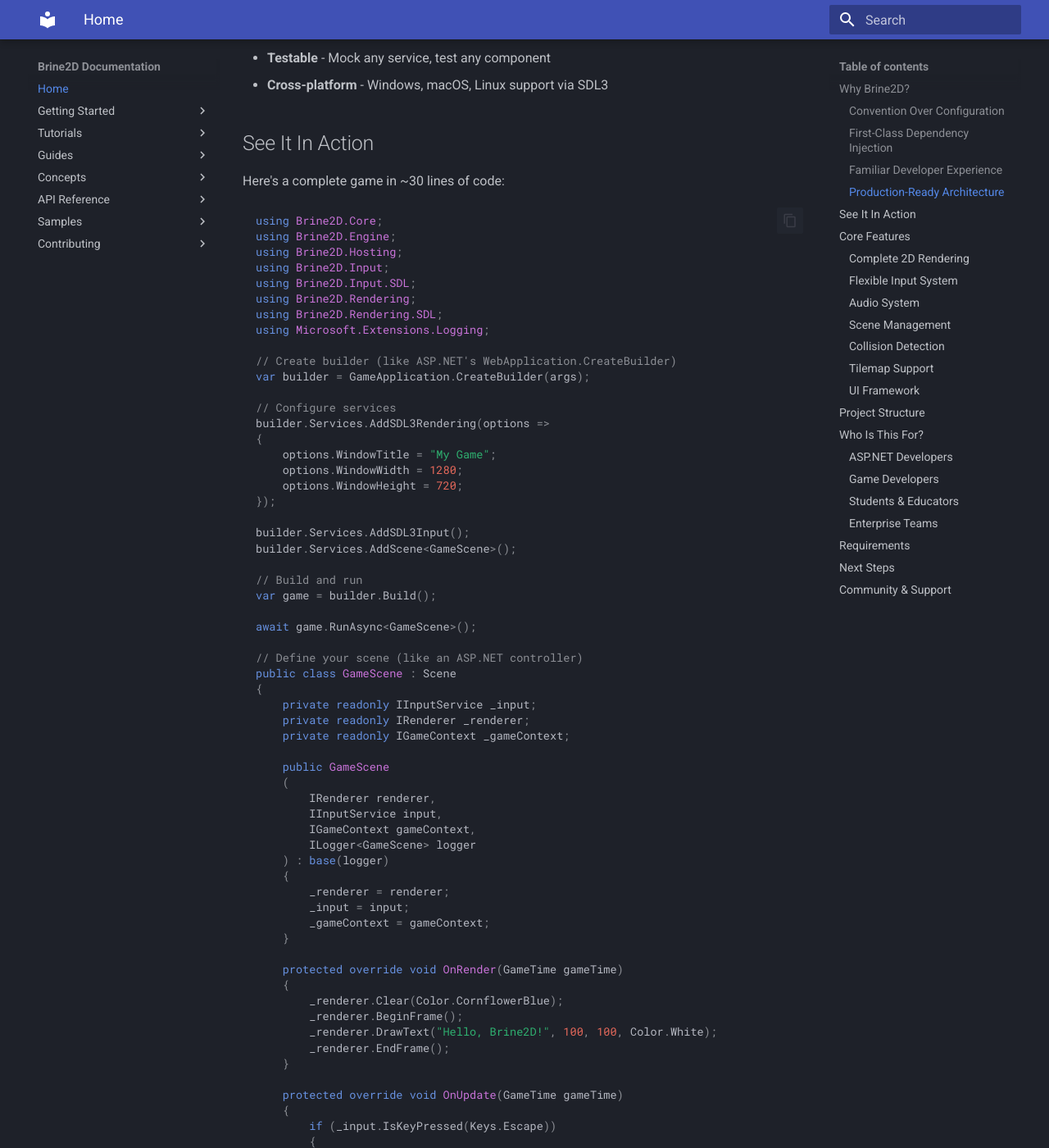
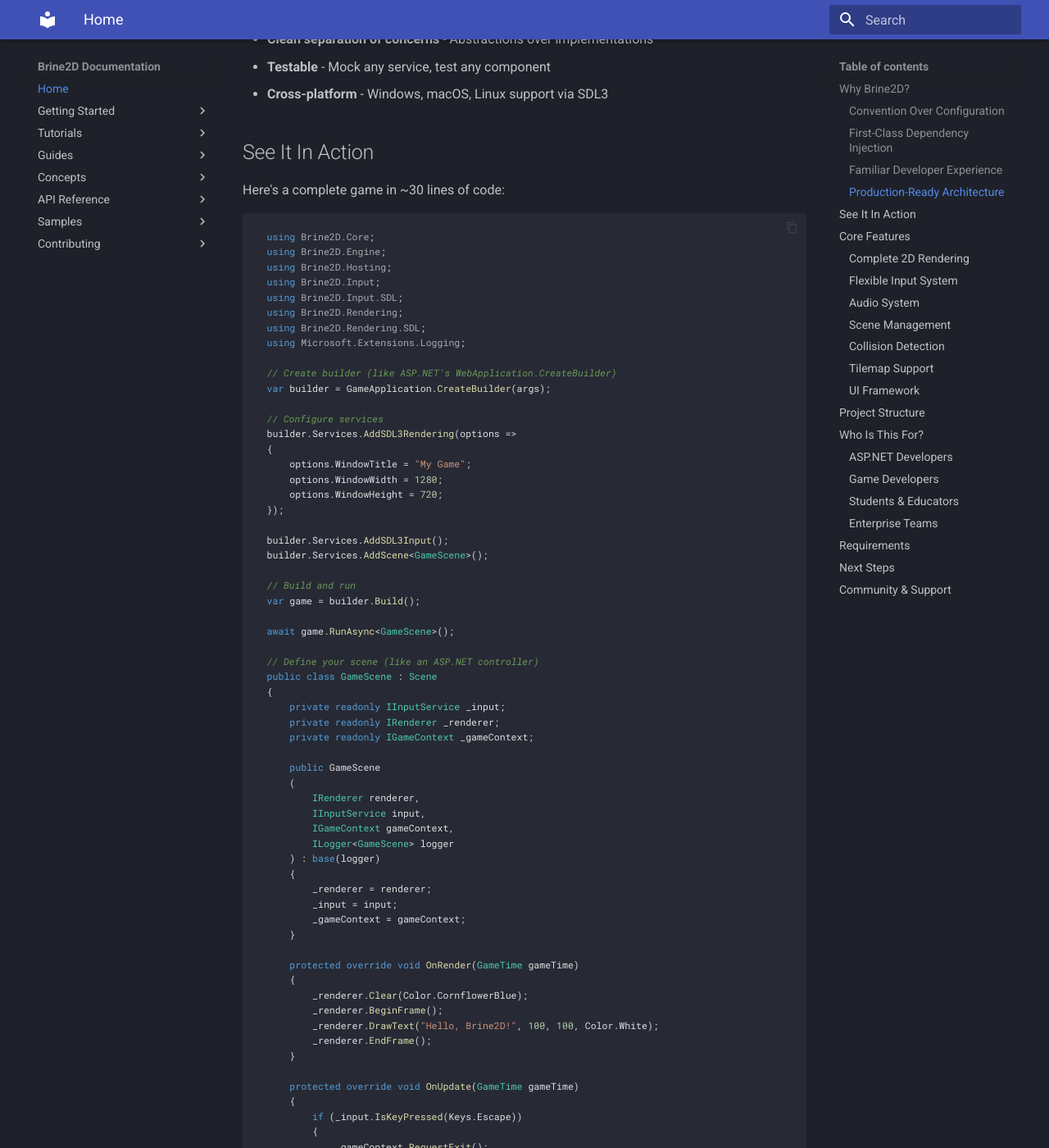
Before and after one commit to CrazyPickleStudios/Brine2D-Documentation, an MkDocs documentation site: the page built from docs/index.md, in a window 1280 px wide and 1400 px high, scrolled down 1781 px. Shown: the whole window at 82% size. Built offline with MkDocs 1.6.1 and Material for MkDocs 9.7.7, drawn with Linux system fonts in a browser that asks for light colours; nearby versions of some CDN libraries; emoji names are drawn with the system emoji font; some of the changed lines change nothing that is shown; some of the changed text lies outside the part shown.

Commit message:
reverting some changes.

```diff
--- a/docs/javascripts/prism-override.js
+++ /dev/null
@@ -1,6 +0,0 @@
-document.addEventListener('DOMContentLoaded', function() {
-    // Let Prism re-highlight all code blocks after Material loads them
-    if (typeof Prism !== 'undefined') {
-        Prism.highlightAll();
-    }
-});
--- a/mkdocs.yml
+++ b/mkdocs.yml
@@ -12,7 +12,6 @@
   - https://cdnjs.cloudflare.com/ajax/libs/prism/1.29.0/components/prism-core.min.js
   - https://cdnjs.cloudflare.com/ajax/libs/prism/1.29.0/plugins/autoloader/prism-autoloader.min.js
   - https://cdnjs.cloudflare.com/ajax/libs/prism/1.29.0/components/prism-csharp.min.js
-  - javascripts/prism-override.js
 
 extra_css:
   - stylesheets/prism-material-slate.css
@@ -96,7 +95,7 @@
   - toc:
       permalink: true
   - pymdownx.highlight:
-      linenums: false
+      use_pygments: false
   - pymdownx.superfences
   - pymdownx.inlinehilite
   - pymdownx.snippets
```
